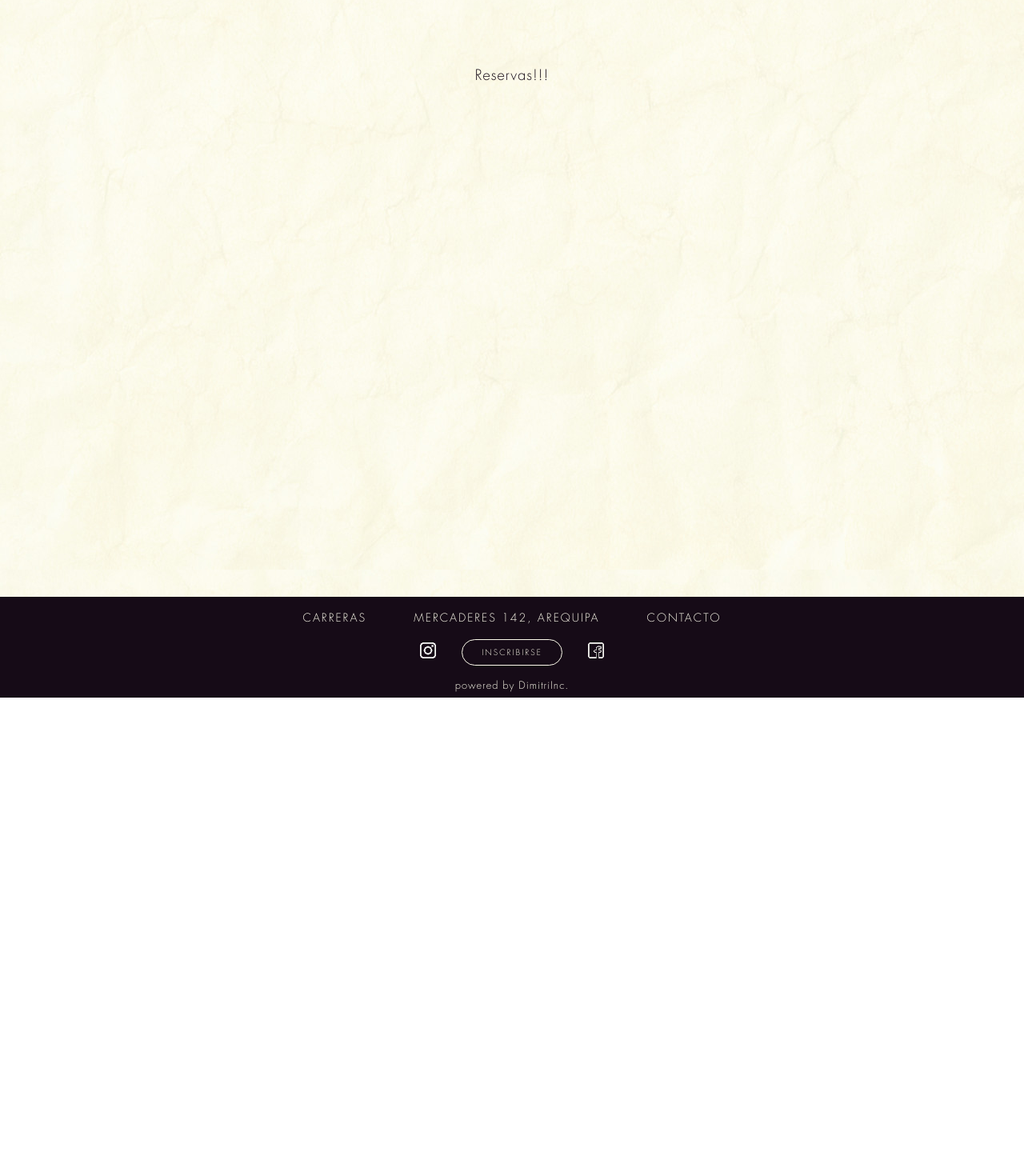
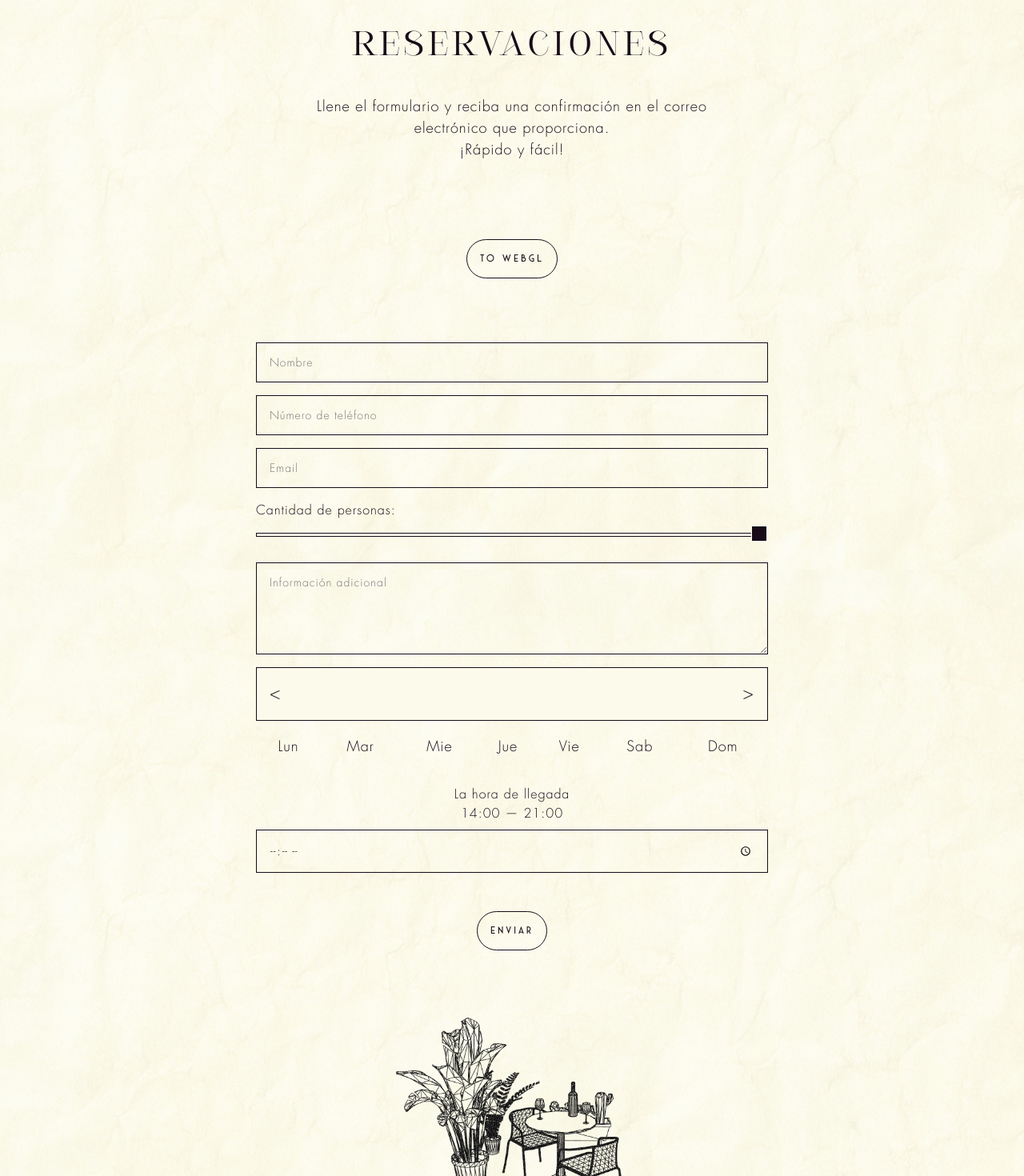
Before and after one commit to dimitriinc/reservations-service, a React (Vite) app: page /reservas in a window 1280 px wide. Shown: the part 220-1690 px from the top of the page at 80% size. Before the commit the page ends 1092 px from the top, so only its background shows below. Built offline with nearby package versions, Linux system fonts and the light colour scheme; no server answers.

Commit message:
reservas init

```diff
--- a/src/mainScreens/Reservas.jsx
+++ b/src/mainScreens/Reservas.jsx
@@ -1,12 +1,230 @@
-function Reservas() {
+import { useState, useRef, useEffect } from 'react'
+import WebGL from '../webgl/WebGL'
+
+function Reservas({ activateLink }) {
+    const titleSection = useRef()
+    const formSection = useRef()
+    const scetchSection = useRef()
+    const bottomSection = useRef()
+    const webglSection = useRef()
+
+    const [webglEnabled, setWebglEnabled] = useState(false)
+
+    // useEffect(() => {
+    //     if (webglEnabled) document.body.classList.add('noscroll')
+    //     else document.body.classList.remove('noscroll')
+    // }, [webglEnabled])
+
+    useEffect(() => {
+        activateLink(3)
+
+        const reveal = function (entries, observer) {
+            const [entry] = entries
+            if (entry.isIntersecting) {
+                entry.target.classList.add('revealed')
+                observer.unobserve(entry.target)
+            }
+        }
+        const revealOptions = {
+            root: null,
+            threshold: 0.15,
+        }
+        const revealObserver = new IntersectionObserver(reveal, revealOptions)
+
+        Array.of(
+            titleSection.current,
+            formSection.current,
+            webglSection.current,
+            scetchSection.current,
+            bottomSection.current
+        ).forEach((section) => {
+            if (section.dataset.first === '1') {
+                setTimeout(() => {
+                    revealObserver.observe(section)
+                }, 500)
+            } else {
+                revealObserver.observe(section)
+            }
+        })
+    }, [])
+
+    const enableWebgl = () => {
+        setWebglEnabled(true)
+    }
+
     return (
         <div className="main-reservas">
-            <br />
-            <br />
-            <br />
-            <br />
-            <br />
-            Reservas!!!
+            {webglEnabled ? <WebGL /> : null}
+            <section
+                className="revealable"
+                ref={titleSection}
+            >
+                <div className="reserv-text">
+                    <h2 className="aux_title">Reservaciones</h2>
+
+                    <p>
+                        Llene el formulario y reciba una confirmación en el
+                        correo electrónico que proporciona.
+                        <br />
+                        ¡Rápido y fácil!
+                    </p>
+                </div>
+            </section>
+            <section
+                className="revealable"
+                ref={webglSection}
+                onClick={enableWebgl}
+            >
+                <button className="button-control-round">To WebGL</button>
+            </section>
+            <section
+                className="revealable"
+                ref={formSection}
+            >
+                <form id="reserv-form">
+                    <div className="reserv-form">
+                        <input
+                            required
+                            id="reserv-name"
+                            className="input-control"
+                            type="text"
+                            placeholder="Nombre"
+                            name="name"
+                        />
+
+                        <input
+                            required
+                            id="reserv-tel"
+                            className="input-control"
+                            type="tel"
+                            placeholder="Número de teléfono"
+                            name="phone"
+                        />
+
+                        <input
+                            required
+                            name="email"
+                            id="reserv-email"
+                            type="email"
+                            className="input-control"
+                            placeholder="Email"
+                        />
+
+                        <p id="pax-display">
+                            Cantidad de personas:{' '}
+                            <span className="pax-value"></span>
+                        </p>
+
+                        <input
+                            id="reserv-pax"
+                            type="range"
+                            className="input-control "
+                            min="1"
+                            max="15"
+                            placeholder="Cantidad de personas"
+                            name="pax"
+                            step="1"
+                        />
+
+                        <textarea
+                            id="reserv-comment"
+                            name="comment"
+                            rows="5"
+                            className="input-control"
+                            placeholder="Información adicional"
+                        ></textarea>
+                    </div>
+
+                    <div className="calendar">
+                        <div className="calendar-header">
+                            <div
+                                className="arrows prev-mth"
+                                style={{ fontFamily: 'Futura' }}
+                            >
+                                &lt;
+                            </div>
+                            <div className="mth"></div>
+                            <div
+                                className="arrows next-mth"
+                                style={{ fontFamily: 'Futura' }}
+                            >
+                                &gt;
+                            </div>
+                        </div>
+
+                        <table id="calendar-body">
+                            <thead>
+                                <tr>
+                                    <th className="week-day">Lun</th>
+                                    <th className="week-day">Mar</th>
+                                    <th className="week-day">Mie</th>
+                                    <th className="week-day">Jue</th>
+                                    <th className="week-day">Vie</th>
+                                    <th className="week-day">Sab</th>
+                                    <th className="week-day">Dom</th>
+                                </tr>
+                            </thead>
+
+                            <tbody id="calendar-dates"></tbody>
+                        </table>
+
+                        <input
+                            type="hidden"
+                            name="date"
+                            id="reserv-date"
+                        />
+                    </div>
+
+                    <div className="time">
+                        <p>
+                            La hora de llegada
+                            <br />
+                            14:00 &#8212; 21:00
+                        </p>
+                        <input
+                            required
+                            id="reserv-hour"
+                            type="time"
+                            name="hour"
+                            className="input-control"
+                        />
+                    </div>
+
+                    <div className="reserv-button">
+                        <input
+                            id="reserv-btn"
+                            type="submit"
+                            className="button-control-round"
+                            value="ENVIAR"
+                        />
+
+                        <img
+                            src="/images/loaders/broadcaster.svg"
+                            id="loader"
+                            style={{ display: 'none' }}
+                        />
+                    </div>
+                </form>
+            </section>
+
+            <section
+                className="revealable"
+                ref={scetchSection}
+            >
+                <img
+                    src="/images/scetches/chairInCorner_noise.png"
+                    style={{
+                        width: '300px',
+                        height: '265px',
+                        marginBottom: '2rem',
+                    }}
+                />
+            </section>
+
+            <section
+                className="bottom-image revealable"
+                ref={bottomSection}
+            ></section>
         </div>
     )
 }
--- /dev/null
+++ b/src/scss/_webgl.scss
@@ -0,0 +1,6 @@
+.webgl-screen {
+    width: 90vw;
+    height: 90vh;
+    border-radius: 8px;
+    box-shadow: 0px 2px 10px rgba(0, 0, 0, 1);
+}
--- a/src/scss/style.scss
+++ b/src/scss/style.scss
@@ -14,3 +14,4 @@
 @import "main-carta";
 @import "main-admin";
 @import "carousel";
+@import "webgl";
--- /dev/null
+++ b/src/webgl/WebGL.jsx
@@ -0,0 +1,39 @@
+import { Canvas } from '@react-three/fiber'
+import Experience from './Experience.jsx'
+import { KeyboardControls } from '@react-three/drei'
+// import Interface from './Interface.jsx'
+
+function WebGL() {
+    return (
+        <div className="overlay">
+            <div className="webgl-screen">
+                {/* <KeyboardControls
+                // map={[
+                //     { name: 'forward', keys: ['ArrowUp', 'KeyW'] },
+                //     { name: 'backward', keys: ['ArrowDown', 'KeyS'] },
+                //     { name: 'leftward', keys: ['ArrowLeft', 'KeyA'] },
+                //     { name: 'rightward', keys: ['ArrowRight', 'KeyD'] },
+                //     { name: 'jump', keys: ['Space'] },
+                // ]}
+                > */}
+                <Canvas>
+                    {/* <ambientLight intensity={0.5} /> */}
+                </Canvas>
+                {/*/ shadows
+                    // camera={{
+                    //     fov: 45,
+                    //     near: 0.1,
+                    //     far: 200,
+                    //     position: [2.5, 4, 6],
+                    // }}
+                    >
+                        <Experience />
+                    </Canvas>
+                    {/* <Interface /> */}
+                {/* </KeyboardControls> */}
+            </div>
+        </div>
+    )
+}
+
+export default WebGL
```
Also changed, not shown: src/webgl/Experience.jsx (renamed from src/Experience.jsx, +16 -14 lines), src/firebase.js (renamed from src/firebase.jsx), 1 other file (tests, documents, lock files or other folders).
